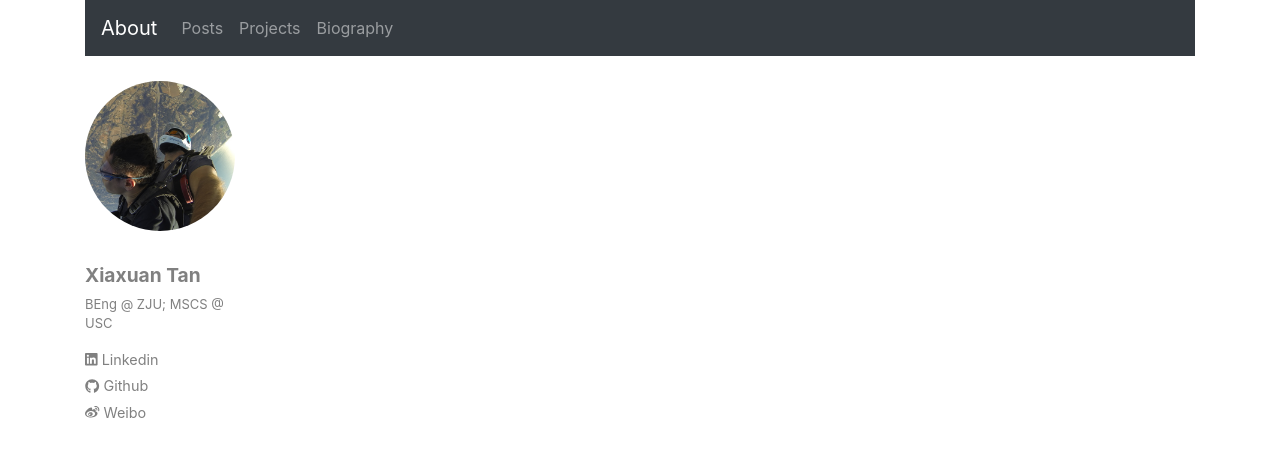
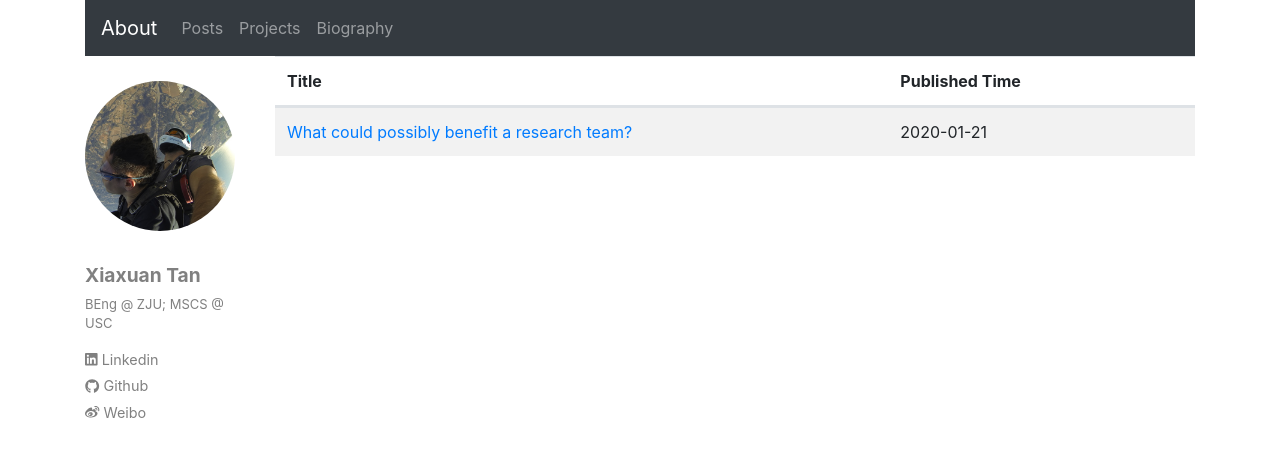
Before and after one commit to xiaxuantan/xiaxuantan.github.io, a React (Create React App) app: page /posts in a window 1280 px wide. Shown: the top 456 px of the page. Built offline with nearby package versions, Linux system fonts and the light colour scheme.

Commit message:
add router and posts sketch

```diff
--- a/package.json
+++ b/package.json
@@ -14,6 +14,7 @@
     "react": "^16.12.0",
     "react-bootstrap": "^1.0.0-beta.16",
     "react-dom": "^16.12.0",
+    "react-router-dom": "^5.1.2",
     "react-scripts": "3.3.0"
   },
   "scripts": {
--- a/src/App.js
+++ b/src/App.js
@@ -1,9 +1,13 @@
 import React from 'react';
-import { Container, Row } from 'react-bootstrap';
-import Footer from './components/Footer/Footer';
+import {
+  Switch,
+  Route,
+} from "react-router-dom";
+import { Container, Row, Col } from 'react-bootstrap';
 import Navigation from './components/Navigation/Navigation';
 import SideColumn from './components/SideColumn/SideColumn';
 import About from './components/About/About';
+import Posts from './containers/Posts/Posts';
 
 const SOCIAL_MEDIA = {
   Linkedin: 'https://www.linkedin.com/in/xiaxuan-tan',
@@ -22,18 +26,38 @@ const BLOGGER_NAME = 'Xiaxuan Tan';
 
 const BlOGGER_HEADLINES = 'BEng @ ZJU; MSCS @ USC';
 
+const POSTS_META = [
+  {
+    title: 'What could possibly benefit a research team?',
+    link: 'https://raw.githubusercontent.com/xiaxuantan/notes/master/thoughts/what-could-possibly-benefit-a-research-team.md',
+    date: '2020-01-21',
+  }
+];
+
+
 function App() {
   return (
     <Container>
       <Navigation links={NAVIGATION_LINKS} />
       <Row>
-        <SideColumn
-          bloggerName={BLOGGER_NAME}
-          bloggerHeadline={BlOGGER_HEADLINES}
-          socialMedia={SOCIAL_MEDIA} />
-        <About />
+        <Col xs={2} className="sideColumn">
+          <SideColumn
+            bloggerName={BLOGGER_NAME}
+            bloggerHeadline={BlOGGER_HEADLINES}
+            socialMedia={SOCIAL_MEDIA} />
+        </Col>
+        <Col>
+          <Switch>
+            <Route path="/posts">
+              <Posts postsMeta={POSTS_META} />
+            </Route>
+            <Route path="/">
+              <About />
+            </Route>
+          </Switch>
+        </Col>
       </Row>
-    </Container >
+    </Container>
   );
 }
 
--- a/src/components/Navigation/Navigation.js
+++ b/src/components/Navigation/Navigation.js
@@ -1,18 +1,15 @@
 import React from 'react'
 import { Navbar, Nav } from "react-bootstrap";
+import { Link } from 'react-router-dom';
 
 const Navigation = (props) => {
     const navLinks = Object.keys(props.links).map(key =>
-        <Nav.Link href={props.links[key]} key={key}>{key}</Nav.Link>
+        <Nav.Link as={Link} to={props.links[key]} key={key}>{key}</Nav.Link>
     )
     return (
         <Navbar bg="dark" variant="dark" >
             <Navbar.Brand href="/">About</Navbar.Brand>
             <Nav className="mr-auto">
-                {/* <Nav.Link href="/posts">Posts</Nav.Link>
-                <Nav.Link href="/publications">Publications</Nav.Link>
-                <Nav.Link href="/projects">Projects</Nav.Link>
-                <Nav.Link href="/biography">Biography</Nav.Link> */}
                 {navLinks}
             </Nav>
         </Navbar >
--- a/src/components/SideColumn/SideColumn.js
+++ b/src/components/SideColumn/SideColumn.js
@@ -1,8 +1,7 @@
 import React from 'react';
-import { Col, Image, Nav } from 'react-bootstrap';
+import { Col, Image } from 'react-bootstrap';
 
 import { FontAwesomeIcon } from '@fortawesome/react-fontawesome'
-import { library } from '@fortawesome/fontawesome-svg-core'
 
 import { faGithub, faLinkedin, faWeibo } from '@fortawesome/free-brands-svg-icons'
 
@@ -30,7 +29,7 @@ const sideColumn = (props) => {
   );
 
   return (
-    <Col xs={2} className="sideColumn">
+    <div className="sideColumn">
       <div className="avatarFrame">
         <Image src="avatar.jpg" roundedCircle className="avatar" />
       </div>
@@ -43,7 +42,7 @@ const sideColumn = (props) => {
       <div className="bloggerLinks">
         {socialMedia}
       </div>
-    </Col>
+    </div>
   )
 }
 
--- /dev/null
+++ b/src/containers/Posts/Posts.js
@@ -0,0 +1,37 @@
+import React, { Component } from 'react';
+import { Table } from "react-bootstrap";
+import { Link } from 'react-router-dom';
+
+class Posts extends Component {
+
+    // TODO: add pagination
+
+    render() {
+        const postItems = this.props.postsMeta.map(obj => (
+            <tr className="row m-0">
+                <td className="col-xs-8 col-md-8">
+                    <Link to={obj.link}>
+                        {obj.title}
+                    </Link>
+                </td>
+                <td className="col-xs-4 col-md-4">{obj.date}</td>
+            </tr>
+        ))
+        return (
+            <Table striped responsive hover>
+                <thead>
+                    <tr className="row m-0">
+                        <th className="col-xs-8 col-md-8">Title</th>
+                        <th className="col-xs-4 col-md-4">Published Time</th>
+                    </tr>
+                </thead>
+                <tbody>
+                    {postItems}
+                </tbody>
+            </Table>
+        )
+    }
+
+}
+
+export default Posts;
--- a/src/index.css
+++ b/src/index.css
@@ -1,6 +1,8 @@
 body {
   margin: 0;
-  font-family: -apple-system, BlinkMacSystemFont, 'Segoe UI', Roboto, Oxygen, Ubuntu, Cantarell, 'Open Sans', 'Helvetica Neue', sans-serif;
+  font-family: -apple-system, BlinkMacSystemFont, 'Segoe UI', 'Roboto', 'Oxygen',
+    'Ubuntu', 'Cantarell', 'Fira Sans', 'Droid Sans', 'Helvetica Neue',
+    sans-serif;
   -webkit-font-smoothing: antialiased;
   -moz-osx-font-smoothing: grayscale;
 }
--- a/src/index.js
+++ b/src/index.js
@@ -4,8 +4,9 @@ import './index.css';
 import 'bootstrap/dist/css/bootstrap.min.css';
 import App from './App';
 import * as serviceWorker from './serviceWorker';
+import { BrowserRouter } from 'react-router-dom';
 
-ReactDOM.render(<App />, document.getElementById('root'));
+ReactDOM.render(<BrowserRouter><App /></BrowserRouter>, document.getElementById('root'));
 
 // If you want your app to work offline and load faster, you can change
 // unregister() to register() below. Note this comes with some pitfalls.
```
Also changed, not shown: 2 other files (tests, documents, lock files or other folders).
